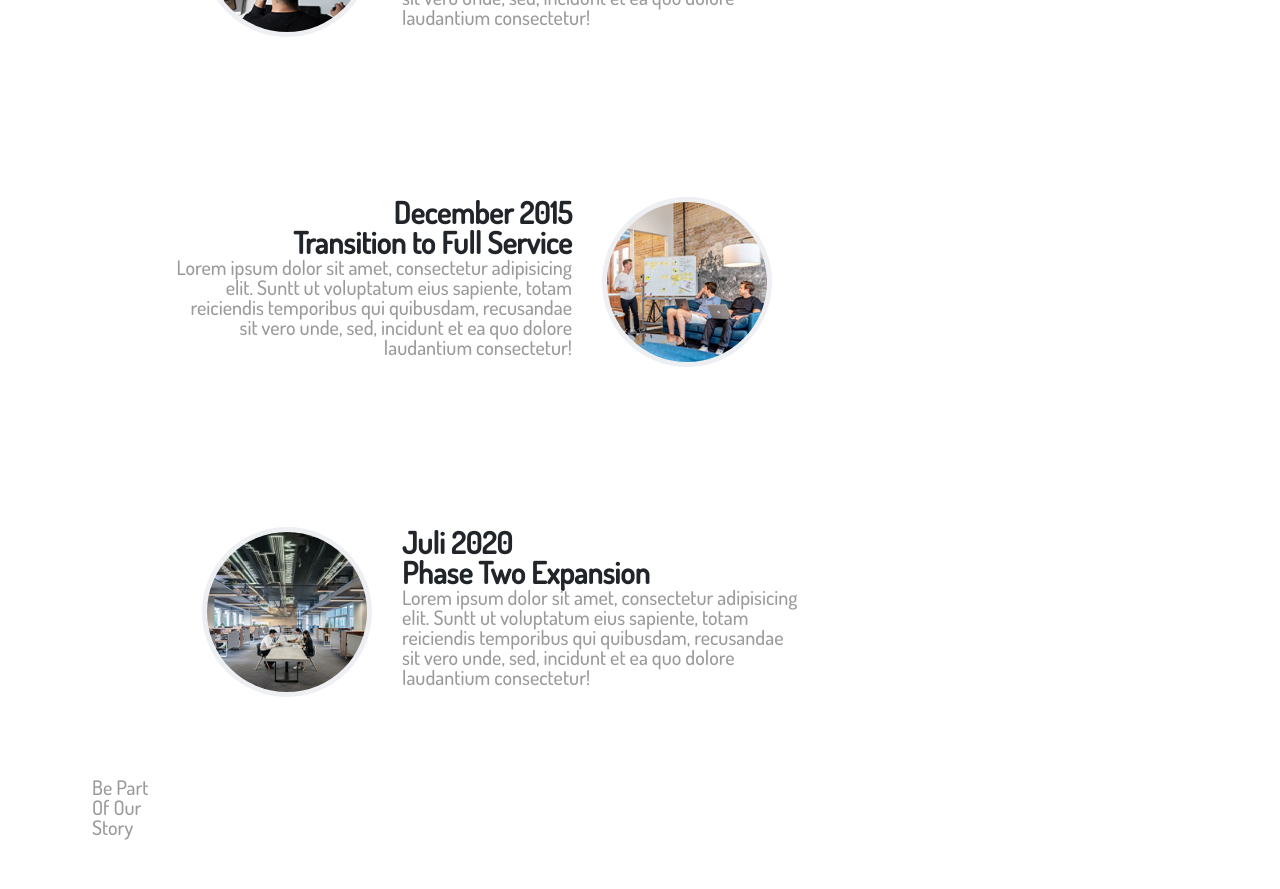
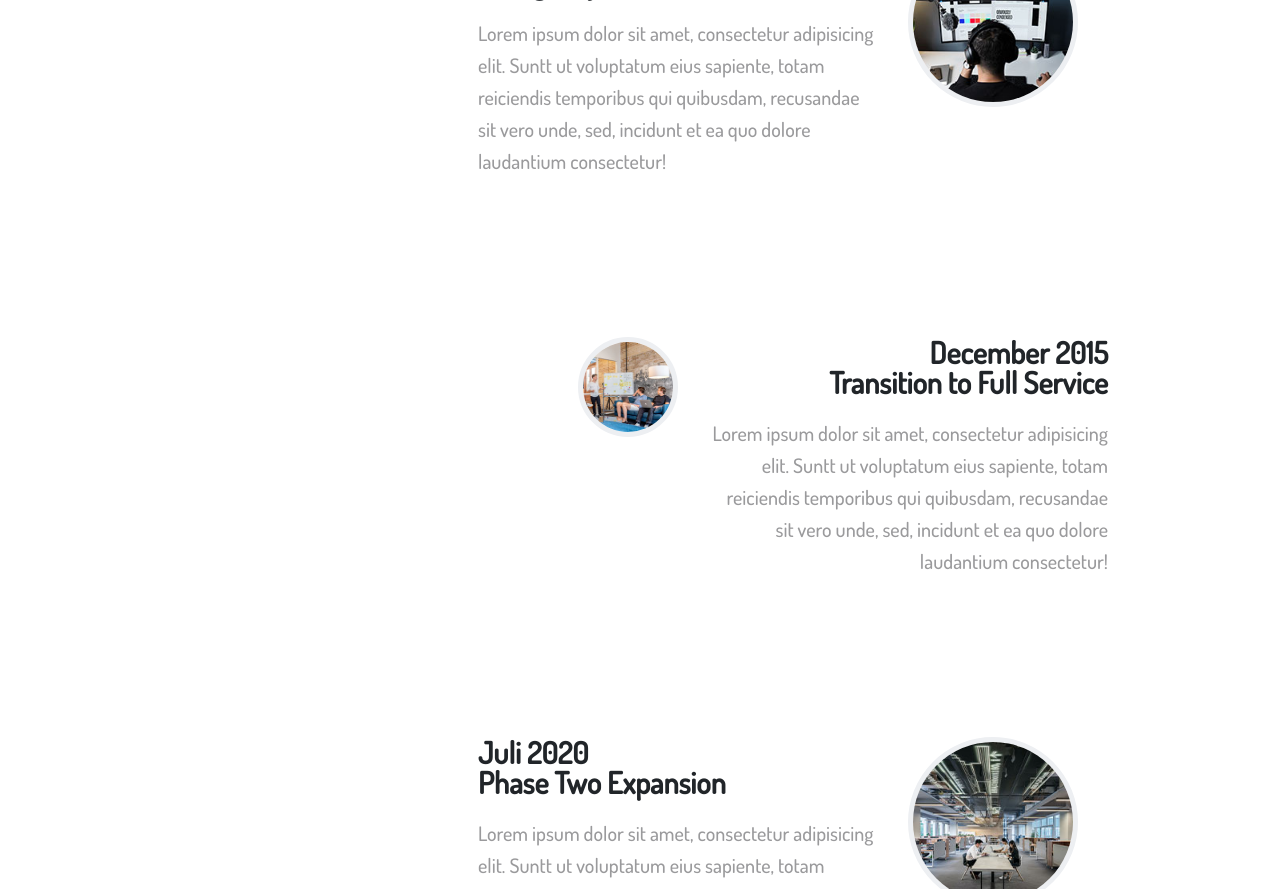
Before and after one commit to sevinc995/startbootstrap, a plain HTML site: page index.html in a window 1280 px wide. Shown: the part 779-1668 px from the top of the page. Drawn offline with nearby package versions, Linux system fonts and the light colour scheme.

Commit message:
aboutsass

```diff
--- a/_about.sass
+++ b/_about.sass
@@ -8,7 +8,8 @@
         font-size: 20px
         color: #9a9a9c
     .box
-        position: relative
+        display: flex
+        flex-direction: row
         padding: 80px
         .textbox
             width: 400px
@@ -18,14 +19,28 @@
             p
                 font-size: 20px
                 color: #9a9a9c
+                line-height: 1.6
+                margin-top: 20px
         .imgbox
             width: 170px
+            height: 170px
             border: 5px solid #edeff2
             border-radius: 50%
             margin-left: 30px
             margin-right: 30px
+    .right
+        transform: translate(300px, 0px)
+    .left
+        transform: translate(-100px, 0px)
+
+    @media (min-width: 300px)
+        .box
+            display: flex
+            flex-direction: row-reverse
         .right
-            // position: absolute
-            // left: 100px
-        // .vertical
-        //     width: 3px
+            transform: translate(0px, 0px)
+        .left
+            transform: translate(0px, 0px)
+            .imgbox
+                width: 100px
+                height: 100px
--- a/index.html
+++ b/index.html
@@ -229,7 +229,7 @@
                 </div>
                 <div class="row">
                     <div class="col-md-6 col-lg-12">
-                        <div class="box d-flex flex-direction-row">
+                        <div class="box left">
                             <div class="textbox text-end">
                                 <h2>2009-2011 <br> Our Humble Beginnings</h2>
                                 <p>Lorem ipsum dolor sit amet, consectetur adipisicing elit. Suntt ut
@@ -245,8 +245,8 @@
                             </div>
                         </div>
                     </div>
-                    <div class="col-md-6 col-lg-12">
-                        <div class="box right d-flex flex-direction-row">
+                    <div class=" col-sm-12 col-lg-12">
+                        <div class="box right">
                             <div class="imgbox">
                                 <img src="assets/about.2.jpg" alt="">
                             </div>
@@ -263,7 +263,7 @@
                         </div>
                     </div>
                     <div class="col-md-6 col-lg-12">
-                        <div class="box d-flex flex-direction-row">
+                        <div class="box left">
                             <div class="textbox text-end">
                                 <h2>December 2015 <br> Transition to Full Service</h2>
                                 <p>Lorem ipsum dolor sit amet, consectetur adipisicing elit. Suntt ut
@@ -280,7 +280,7 @@
                         </div>
                     </div>
                     <div class="col-md-6 col-lg-12">
-                        <div class="box right d-flex flex-direction-row">
+                        <div class="box right">
                             <div class="imgbox">
                                 <img src="assets/about.4.jpg" alt="">
                             </div>
```
Also changed, not shown: style.css, 1 other file.
